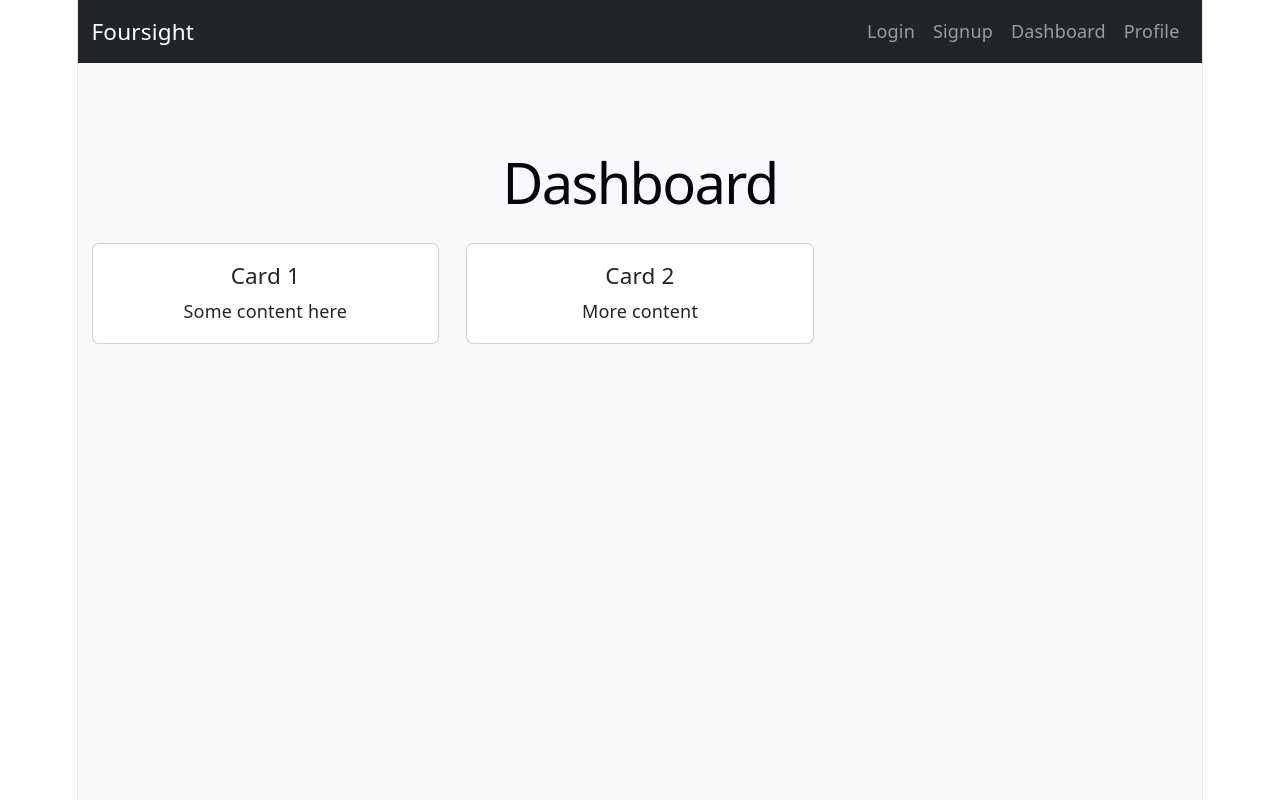
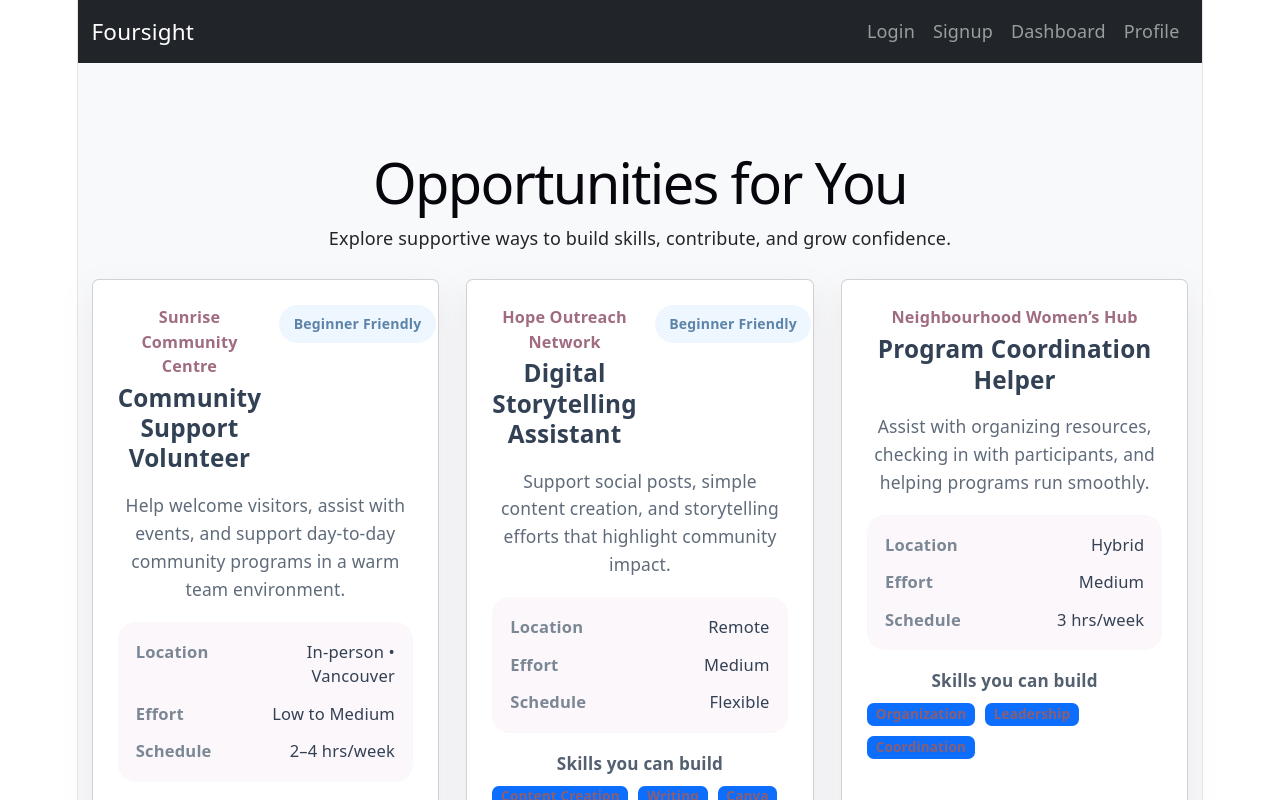
Before and after one commit to missirischeung/youCode2026, a React (Vite) app: page /dashboard in a window 1280 px wide. Shown: the top 800 px of the page. Built offline with nearby package versions, Linux system fonts and the light colour scheme.

Commit message:
Added opportunities card + data

```diff
--- /dev/null
+++ b/src/components/OpportunityCard.css
@@ -0,0 +1,136 @@
+.opportunity-card {
+    border: none;
+    border-radius: 24px;
+    background: rgba(255, 255, 255, 0.92);
+    box-shadow: 0 14px 35px rgba(120, 105, 130, 0.1);
+    padding: 0.4rem;
+    transition: transform 0.2s ease, box-shadow 0.2s ease;
+  }
+
+  .opportunity-card:hover {
+    transform: translateY(-4px);
+    box-shadow: 0 18px 42px rgba(120, 105, 130, 0.14);
+  }
+
+  .opportunity-top {
+    display: flex;
+    justify-content: space-between;
+    align-items: flex-start;
+    gap: 1rem;
+  }
+
+  .opportunity-org {
+    color: #a06c82;
+    font-size: 0.9rem;
+    font-weight: 600;
+  }
+
+  .opportunity-title {
+    color: #334155;
+    font-size: 1.35rem;
+    font-weight: 700;
+    line-height: 1.25;
+  }
+
+  .opportunity-pill {
+    background: #eef6ff;
+    color: #5d84a8;
+    padding: 0.45rem 0.8rem;
+    border-radius: 999px;
+    font-size: 0.78rem;
+    font-weight: 600;
+    white-space: nowrap;
+  }
+
+  .opportunity-description {
+    color: #5f6b7a;
+    font-size: 0.97rem;
+    line-height: 1.6;
+    margin-bottom: 1rem;
+  }
+
+  .opportunity-details {
+    background: #fbf7fa;
+    border-radius: 18px;
+    padding: 1rem;
+  }
+
+  .opportunity-detail-row {
+    display: flex;
+    justify-content: space-between;
+    gap: 1rem;
+    margin-bottom: 0.7rem;
+  }
+
+  .opportunity-detail-row:last-child {
+    margin-bottom: 0;
+  }
+
+  .detail-label {
+    color: #7b8794;
+    font-weight: 600;
+    font-size: 0.92rem;
+  }
+
+  .detail-value {
+    color: #334155;
+    font-weight: 500;
+    text-align: right;
+    font-size: 0.92rem;
+  }
+
+  .skills-section {
+    margin-top: 1rem;
+  }
+
+  .skills-heading {
+    color: #526070;
+    font-weight: 600;
+    font-size: 0.95rem;
+  }
+
+  .skills-list {
+    display: flex;
+    flex-wrap: wrap;
+    gap: 0.55rem;
+  }
+
+  .skill-badge {
+    background-color: #f8dfe7 !important;
+    color: #8b5e72 !important;
+    border: none !important;
+    border-radius: 999px;
+    padding: 0.55rem 0.8rem;
+    font-size: 0.8rem;
+    font-weight: 500;
+  }
+
+  .opportunity-button {
+    border: none;
+    border-radius: 14px;
+    height: 2.9rem;
+    background: linear-gradient(135deg, #d88fa3, #8fb7d9);
+    font-weight: 600;
+  }
+
+  .opportunity-button:hover,
+  .opportunity-button:focus,
+  .opportunity-button:active {
+    background: linear-gradient(135deg, #cf8399, #84add2) !important;
+    box-shadow: 0 10px 20px rgba(143, 183, 217, 0.2);
+  }
+
+  @media (max-width: 576px) {
+    .opportunity-top {
+      flex-direction: column;
+    }
+
+    .opportunity-detail-row {
+      flex-direction: column;
+      align-items: flex-start;
+    }
+
+    .detail-value {
+      text-align: left;
+    }
+  }
--- /dev/null
+++ b/src/components/OpportunityCard.jsx
@@ -0,0 +1,70 @@
+import { Card, Badge, Button } from 'react-bootstrap'
+import './OpportunityCard.css'
+
+function OpportunityCard({
+  title,
+  organization,
+  description,
+  location,
+  effortLevel,
+  skills = [],
+  schedule,
+  beginnerFriendly = false,
+}) {
+  return (
+    <Card className="opportunity-card h-100">
+      <Card.Body className="d-flex flex-column">
+        <div className="opportunity-top mb-3">
+          <div>
+            <p className="opportunity-org mb-1">{organization}</p>
+            <h3 className="opportunity-title mb-0">{title}</h3>
+          </div>
+
+          {beginnerFriendly && (
+            <span className="opportunity-pill">Beginner Friendly</span>
+          )}
+        </div>
+
+        <p className="opportunity-description">
+          {description}
+        </p>
+
+        <div className="opportunity-details">
+          <div className="opportunity-detail-row">
+            <span className="detail-label">Location</span>
+            <span className="detail-value">{location}</span>
+          </div>
+
+          <div className="opportunity-detail-row">
+            <span className="detail-label">Effort</span>
+            <span className="detail-value">{effortLevel}</span>
+          </div>
+
+          <div className="opportunity-detail-row">
+            <span className="detail-label">Schedule</span>
+            <span className="detail-value">{schedule}</span>
+          </div>
+        </div>
+
+        <div className="skills-section mt-3">
+          <p className="skills-heading mb-2">Skills you can build</p>
+          <div className="skills-list">
+            {skills.map((skill, index) => (
+              <Badge key={index} className="skill-badge">
+                {skill}
+              </Badge>
+            ))}
+          </div>
+        </div>
+
+        <div className="mt-auto pt-4">
+          <Button className="opportunity-button w-100">
+            View Opportunity
+          </Button>
+        </div>
+      </Card.Body>
+    </Card>
+  )
+}
+
+export default OpportunityCard
--- /dev/null
+++ b/src/data/opportunities.js
@@ -0,0 +1,40 @@
+const opportunities = [
+    {
+      id: 1,
+      title: 'Community Support Volunteer',
+      organization: 'Sunrise Community Centre',
+      description:
+        'Help welcome visitors, assist with events, and support day-to-day community programs in a warm team environment.',
+      location: 'In-person • Vancouver',
+      effortLevel: 'Low to Medium',
+      schedule: '2–4 hrs/week',
+      skills: ['Communication', 'Event Support', 'Teamwork'],
+      beginnerFriendly: true,
+    },
+    {
+      id: 2,
+      title: 'Digital Storytelling Assistant',
+      organization: 'Hope Outreach Network',
+      description:
+        'Support social posts, simple content creation, and storytelling efforts that highlight community impact.',
+      location: 'Remote',
+      effortLevel: 'Medium',
+      schedule: 'Flexible',
+      skills: ['Content Creation', 'Writing', 'Canva'],
+      beginnerFriendly: true,
+    },
+    {
+      id: 3,
+      title: 'Program Coordination Helper',
+      organization: 'Neighbourhood Women’s Hub',
+      description:
+        'Assist with organizing resources, checking in with participants, and helping programs run smoothly.',
+      location: 'Hybrid',
+      effortLevel: 'Medium',
+      schedule: '3 hrs/week',
+      skills: ['Organization', 'Leadership', 'Coordination'],
+      beginnerFriendly: false,
+    },
+  ]
+
+  export default opportunities
--- a/src/pages/Dashboard.jsx
+++ b/src/pages/Dashboard.jsx
@@ -1,32 +1,24 @@
-import { Container, Row, Col, Card } from 'react-bootstrap'
+import { Container, Row, Col } from 'react-bootstrap'
+import OpportunityCard from '../components/OpportunityCard'
+import opportunities from '../data/opportunities'
 import './Dashboard.css'
 
 function Dashboard() {
   return (
     <div className="dashboard-page">
       <Container className="py-5">
-        <h1 className="mb-4">Dashboard</h1>
+        <h1 className="mb-2">Opportunities for You</h1>
+        <p className="mb-4 dashboard-subtitle">
+          Explore supportive ways to build skills, contribute, and grow confidence.
+        </p>
 
         <Row className="g-4">
-          <Col md={6} lg={4}>
-            <Card className="dashboard-card">
-              <Card.Body>
-                <h5>Card 1</h5>
-                <p>Some content here</p>
-              </Card.Body>
-            </Card>
-          </Col>
-
-          <Col md={6} lg={4}>
-            <Card className="dashboard-card">
-              <Card.Body>
-                <h5>Card 2</h5>
-                <p>More content</p>
-              </Card.Body>
-            </Card>
-          </Col>
+          {opportunities.map((opportunity) => (
+            <Col key={opportunity.id} xs={12} md={6} xl={4}>
+              <OpportunityCard {...opportunity} />
+            </Col>
+          ))}
         </Row>
-
       </Container>
     </div>
   )
--- a/src/pages/Login.css
+++ b/src/pages/Login.css
@@ -1,10 +1,119 @@
 .login-page {
     min-height: 100vh;
-    background: #f8f9fa;
+    background: linear-gradient(135deg, #fdf4f7 0%, #f8f5ff 45%, #eef6ff 100%);
+    display: flex;
+    align-items: center;
+  }
+
+  .login-container {
+    position: relative;
   }
 
   .login-card {
-    border-radius: 12px;
     border: none;
-    padding: 1rem;
+    border-radius: 28px;
+    background: rgba(255, 255, 255, 0.9);
+    backdrop-filter: blur(6px);
+    box-shadow: 0 20px 50px rgba(124, 108, 130, 0.12);
   }
+
+  .login-badge {
+    display: inline-block;
+    padding: 0.45rem 0.9rem;
+    margin-bottom: 1.25rem;
+    border-radius: 999px;
+    background-color: #f8dfe7;
+    color: #a85f79;
+    font-size: 0.9rem;
+    font-weight: 600;
+    letter-spacing: 0.02em;
+  }
+
+  .login-title {
+    color: #334155;
+    font-size: 2.2rem;
+    font-weight: 700;
+    line-height: 1.15;
+    margin-bottom: 0.85rem;
+  }
+
+  .login-subtitle {
+    color: #64748b;
+    font-size: 1rem;
+    line-height: 1.65;
+    margin-bottom: 0;
+  }
+
+  .login-label {
+    color: #475569;
+    font-weight: 600;
+    margin-bottom: 0.5rem;
+  }
+
+  .login-input {
+    height: 3rem;
+    border-radius: 14px;
+    border: 1px solid #e7dce4;
+    background-color: #fffdfd;
+    padding: 0.75rem 1rem;
+    color: #334155;
+    box-shadow: none;
+  }
+
+  .login-input:focus {
+    border-color: #cfa1b4;
+    box-shadow: 0 0 0 0.2rem rgba(216, 143, 163, 0.15);
+  }
+
+  .login-links {
+    display: flex;
+    justify-content: flex-end;
+  }
+
+  .login-link {
+    color: #8a6fb0;
+    text-decoration: none;
+    font-weight: 500;
+  }
+
+  .login-link:hover {
+    color: #6f5a91;
+    text-decoration: underline;
+  }
+
+  .login-button {
+    height: 3.1rem;
+    border: none;
+    border-radius: 14px;
+    background: linear-gradient(135deg, #d88fa3, #8fb7d9);
+    font-weight: 600;
+    font-size: 1rem;
+  }
+
+  .login-button:hover,
+  .login-button:focus,
+  .login-button:active {
+    background: linear-gradient(135deg, #cf8399, #84add2) !important;
+    border: none !important;
+    box-shadow: 0 10px 24px rgba(143, 183, 217, 0.22);
+  }
+
+  .login-footer {
+    text-align: center;
+    color: #64748b;
+    font-size: 0.95rem;
+  }
+
+  @media (max-width: 576px) {
+    .login-card {
+      border-radius: 22px;
+    }
+
+    .login-title {
+      font-size: 1.8rem;
+    }
+
+    .login-subtitle {
+      font-size: 0.95rem;
+    }
+  }
--- a/src/pages/Login.jsx
+++ b/src/pages/Login.jsx
@@ -4,29 +4,53 @@ import './Login.css'
 function Login() {
   return (
     <div className="login-page">
-      <Container>
+      <Container className="login-container">
         <Row className="justify-content-center align-items-center min-vh-100">
-          <Col xs={12} md={8} lg={5}>
-            <Card className="login-card">
-              <Card.Body>
-                <h2 className="text-center mb-4">Login</h2>
+          <Col xs={12} md={10} lg={6} xl={5}>
+            <Card className="login-card shadow-sm">
+              <Card.Body className="p-4 p-md-5">
+                <div className="login-badge">Foursight</div>
 
-                <Form>
-                  <Form.Group className="mb-3">
-                    <Form.Label>Email</Form.Label>
-                    <Form.Control type="email" placeholder="Enter email" />
+                <h1 className="login-title">
+                  Welcome back
+                </h1>
+
+                <p className="login-subtitle">
+                  A space to explore strengths, build confidence, and grow through meaningful opportunities.
+                </p>
+
+                <Form className="mt-4">
+                  <Form.Group className="mb-3" controlId="loginEmail">
+                    <Form.Label className="login-label">Email</Form.Label>
+                    <Form.Control
+                      type="email"
+                      placeholder="Enter your email"
+                      className="login-input"
+                    />
                   </Form.Group>
 
-                  <Form.Group className="mb-4">
-                    <Form.Label>Password</Form.Label>
-                    <Form.Control type="password" placeholder="Enter password" />
+                  <Form.Group className="mb-3" controlId="loginPassword">
+                    <Form.Label className="login-label">Password</Form.Label>
+                    <Form.Control
+                      type="password"
+                      placeholder="Enter your password"
+                      className="login-input"
+                    />
                   </Form.Group>
 
-                  <Button variant="dark" className="w-100">
+                  <div className="login-links mb-4">
+                    <a href="#" className="login-link">Forgot password?</a>
+                  </div>
+
+                  <Button className="login-button w-100" type="submit">
                     Log In
                   </Button>
                 </Form>
 
+                <div className="login-footer mt-4">
+                  <span>New here?</span>{' '}
+                  <a href="#" className="login-link">Create an account</a>
+                </div>
               </Card.Body>
             </Card>
           </Col>
```
